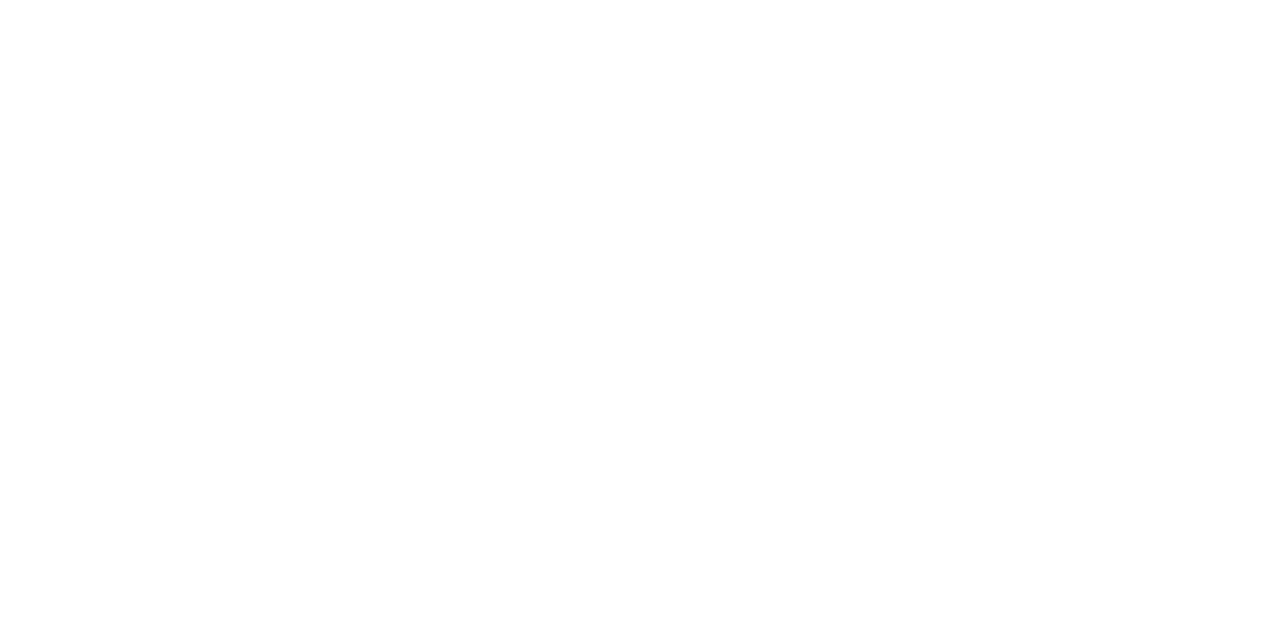
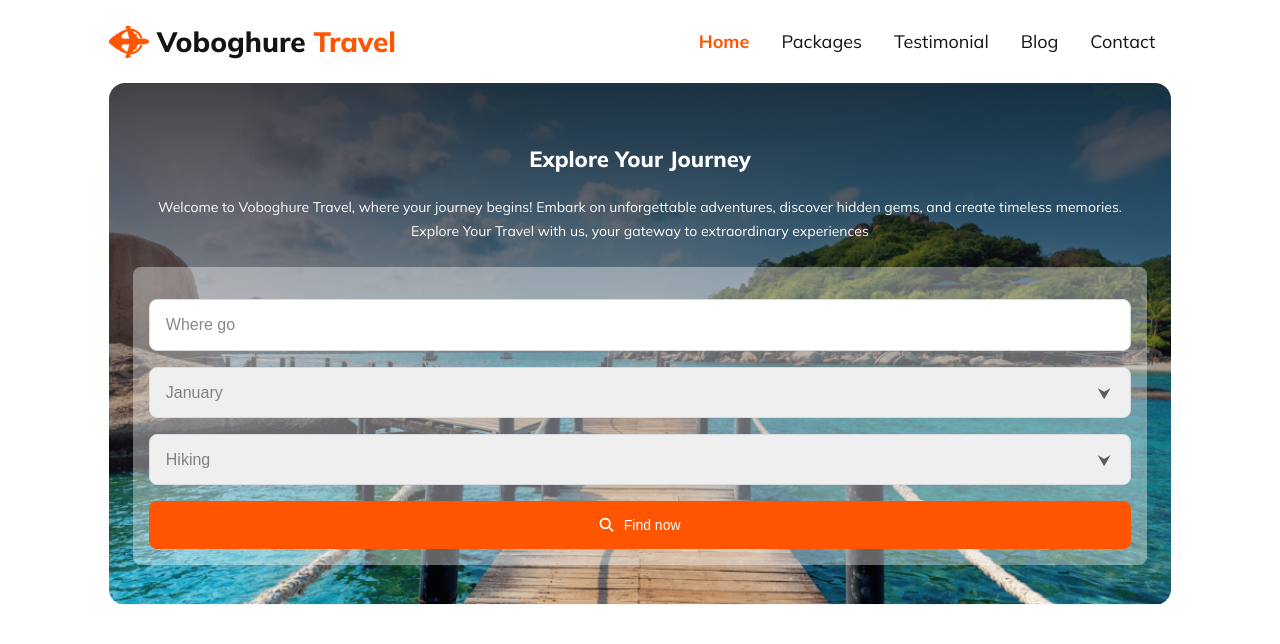
Before and after one commit to JuborajSujon/voboghure-travel, a plain HTML site: page index.html in a window 1280 px wide. Drawn offline with Linux system fonts and the light colour scheme.

Commit message:
Added header section content and style

```diff
--- a/css/responsive.css
+++ b/css/responsive.css
@@ -1,16 +1,96 @@
 /* Mobile Media Query */
 
 @media only screen and (min-width: 600px) {
+  .container {
+    max-width: 88%;
+  }
+  .header-section-container {
+    flex-direction: column;
+    gap: 2rem;
+  }
+  .toggler-label {
+    display: none;
+  }
+  .menu {
+    display: flex;
+    gap: 2rem;
+  }
+  .menu .menu-list {
+    display: flex;
+    flex-direction: row;
+    gap: 2rem;
+  }
+  .menu .menu-list li {
+    width: max-content;
+  }
+
+  .menu .menu-list li a {
+    color: var(--primary-color);
+    font-size: 1.125rem;
+    font-weight: 400;
+    line-height: 1.5rem;
+    padding: 0.5rem 1rem;
+    border-radius: 0.5rem;
+    transition: all 0.3s ease-in-out;
+    cursor: pointer;
+    border: none;
+    outline: none;
+    width: max-content;
+  }
+
+  .menu .menu-list li a:hover {
+    color: var(--clr-white);
+    font-size: 1.125rem;
+    background: var(--secondary-color);
+  }
+
+  .menu .menu-list li a.active {
+    color: var(--secondary-color);
+    font-size: 1.125rem;
+    font-weight: 700;
+  }
+  .menu .menu-list li a.active:hover {
+    background: var(--secondary-color);
+    color: var(--clr-white);
+    font-size: 1.125rem;
+    font-weight: 700;
+  }
 }
 
 /* Tablet Media Query */
 
 @media only screen and (min-width: 768px) {
+  .container {
+    max-width: 83%;
+  }
+  .logo img {
+    width: 2.5rem;
+    height: 2rem;
+  }
+  .logo .heading-3__small {
+    font-size: 1.75rem;
+  }
 }
 
 /* Laptop / Desktop Media Query */
 
 @media only screen and (min-width: 992px) {
+  .header-section-container {
+    flex-direction: row;
+  }
+  .logo .heading-3__small {
+    width: max-content;
+  }
+
+  .menu {
+    display: flex;
+    gap: 1rem;
+  }
+  .menu .menu-list {
+    gap: 0rem;
+  }
+
+  /*  */
 }
 
 /* Large Media Query */
--- a/css/style.css
+++ b/css/style.css
@@ -56,63 +56,57 @@ a {
 }
 
 .heading-1 {
-  color: var(--clr-white);
-  font-size: 4rem;
+  color: var(--primary-color);
+  font-size: 1.375rem;
   font-weight: 800;
 }
 
 .heading-2 {
   color: var(--primary-color);
-  font-size: 2.5rem;
+  font-size: 1.25rem;
   font-weight: 800;
 }
 
 .heading-3 {
-  color: var(--primary-color);
-  font-size: 2.25rem;
-  font-weight: 800;
+  color: var(--clr-white);
+  font-size: 1.25rem;
+  font-weight: 700;
 }
 
-.sub-heading {
+.text-dark {
   color: var(--primary-color);
-  font-size: 1.5rem;
-  font-weight: 800;
+  font-size: 0.875rem;
+  font-weight: 700;
+  line-height: 1.71rem;
 }
 
-.img-heading {
-  color: var(--clr-white);
-  font-size: 1.75rem;
-  font-weight: 800;
+.text-medium {
+  color: var(--clr-grey-medium);
+  font-size: 0.875rem;
+  font-weight: 400;
+  line-height: 1.5rem;
 }
 
-.list-1 {
-  color: var(--clr-gray);
-  font-size: 1.125rem;
+.text-light {
+  color: var(--clr-grey-light);
+  font-size: 0.875rem;
   font-weight: 400;
-}
-.list-2 {
-  color: var(--primary-color);
-  font-size: 1rem;
-  font-weight: 700;
-  line-height: 1.625rem;
+  line-height: 1.5rem;
 }
 
-.text-grey-medium {
-  color: var(--clr-grey-medium);
+.primary-input {
+  display: block;
+  width: 100%;
+  padding: 1rem;
+  border-radius: 0.5rem;
+  border: 1px solid var(--clr-slate-100);
+  outline: none;
   font-size: 1rem;
   font-weight: 400;
-  line-height: 1.625rem;
+  color: var(--clr-grey-medium);
 }
-
-.text-grey-light {
-  color: var(--clr-grey-light);
-  font-size: 1rem;
-  font-weight: 400;
-  line-height: 1.625rem;
-}
-
-.input-text {
-  color: var(--clr-grey-medium);
+.primary-input::placeholder {
+  color: rgba(19, 19, 24, 0.5);
   font-size: 1rem;
   font-weight: 400;
 }
@@ -121,10 +115,111 @@ a {
   display: inline-block;
   background-color: var(--secondary-color);
   color: var(--clr-white);
-  font-size: 1.25rem;
+  font-size: 1rem;
   font-weight: 800;
   padding: 1rem 2rem;
   border: none;
   border-radius: 0.5rem;
 }
 /* Reusable Utility classes end */
+
+/* Header Section Start */
+/* Navbar Section Start */
+.header-section-container {
+  display: flex;
+  justify-content: space-between;
+  align-items: center;
+  padding: 1.5rem 0;
+}
+
+.logo {
+  display: flex;
+  align-items: center;
+  justify-content: flex-start;
+  gap: 0.5rem;
+  cursor: pointer;
+}
+.logo img {
+  width: 2.3rem;
+  height: 2rem;
+}
+.heading-3__brand-name {
+  color: var(--secondary-color);
+}
+
+#toggler {
+  display: none;
+}
+.menu {
+  display: none;
+}
+
+.toggler-label i {
+  font-size: 2rem;
+}
+
+.heading-3__small {
+  font-size: 1.75rem;
+}
+
+/* banner container */
+.bander-container {
+  border-radius: 16px;
+  background: linear-gradient(
+      180deg,
+      rgba(19, 19, 24, 0.8) 0%,
+      rgba(19, 19, 24, 0) 100%
+    ),
+    url("../Images/Group13.png");
+  background-size: cover;
+  background-repeat: no-repeat;
+  background-position: center;
+  padding: 2.5rem 1.5rem;
+}
+.heading-1__banner {
+  color: var(--clr-white);
+  text-align: center;
+  line-height: 2.5rem;
+  padding: 1rem 0;
+}
+.text-light__banner {
+  color: var(--clr-white);
+  text-align: center;
+  line-height: 1.5rem;
+  padding: 0 0 1.5rem 0;
+}
+
+.user-form {
+  padding: 1rem;
+  border-radius: 0.5rem;
+  background-color: #ffffff60;
+  display: flex;
+  flex-direction: column;
+  gap: 1rem;
+}
+
+.user-form select {
+  color: rgba(19, 19, 24, 0.5);
+  appearance: none;
+}
+.user-form .select-container {
+  position: relative;
+}
+.user-form .select-container::after {
+  content: "\2B9F";
+  font-size: 1rem;
+  position: absolute;
+  top: 50%;
+  right: 1.25rem;
+  transform: translateY(-50%);
+  color: #5a5a5d;
+}
+
+.primary-btn__userform {
+  font-size: 0.875rem;
+  font-weight: 500;
+}
+
+.primary-btn__userform i {
+  margin-right: 0.4rem;
+}
--- a/index.html
+++ b/index.html
@@ -3,7 +3,7 @@
   <head>
     <meta charset="UTF-8" />
     <meta name="viewport" content="width=device-width, initial-scale=1.0" />
-    <title>Influencer Gear</title>
+    <title>Voboghure Travel</title>
 
     <!-- Font awesome cdn link -->
     <link
@@ -21,7 +21,82 @@
   </head>
   <body>
     <!-- Header section start -->
-    <header></header>
+    <header class="header-section">
+      <!-- Navbar Section Start -->
+      <section class="container header-section-container">
+        <div class="logo">
+          <img src="./Images/logo.png" alt="Brand logo" />
+          <h2 class="heading-1 heading-3__small">
+            Voboghure <span class="heading-3__brand-name">Travel</span>
+          </h2>
+        </div>
+
+        <label class="toggler-label" for="toggler">
+          <i class="fa-solid fa-bars"></i>
+        </label>
+        <input type="checkbox" id="toggler" />
+
+        <nav class="menu">
+          <ul class="menu-list">
+            <li><a class="active" href="#">Home</a></li>
+            <li><a href="#">Packages</a></li>
+            <li><a href="#">Testimonial</a></li>
+            <li><a href="#">Blog</a></li>
+            <li><a href="#">Contact</a></li>
+          </ul>
+        </nav>
+      </section>
+      <!-- Navbar Section End -->
+
+      <!-- Banner section start -->
+      <section class="banner">
+        <div class="container bander-container">
+          <div class="banner-content">
+            <h1 class="heading-1 heading-1__banner">Explore Your Journey</h1>
+            <p class="text-light text-light__banner">
+              Welcome to Voboghure Travel, where your journey begins! Embark on
+              unforgettable adventures, discover hidden gems, and create
+              timeless memories. Explore Your Travel with us, your gateway to
+              extraordinary experiences
+            </p>
+          </div>
+          <div class="banner-form-container">
+            <form class="user-form">
+              <!-- Destination input -->
+              <label for="destination"></label>
+              <input
+                class="primary-input"
+                type="text"
+                name="destination"
+                id="destination"
+                placeholder="Where go" />
+
+              <!-- Date input -->
+              <div class="select-container">
+                <select class="primary-input" name="date" id="date">
+                  <option value="date" disabled>When</option>
+                  <option value="January">January</option>
+                </select>
+              </div>
+
+              <!-- Select type -->
+              <div class="select-container">
+                <select class="primary-input" name="type" id="type">
+                  <option value="type" disabled>Type</option>
+                  <option value="Hiking">Hiking</option>
+                  <option value="Camping">Camping</option>
+                </select>
+              </div>
+
+              <button class="primary-btn primary-btn__userform">
+                <i class="fa-solid fa-magnifying-glass"></i>
+                Find now
+              </button>
+            </form>
+          </div>
+        </div>
+      </section>
+    </header>
     <!-- Header section end -->
     <!-- Main section start -->
     <main></main>
```
Also changed, not shown: Images/Group13.png (renamed from Images/Group 13 (1) (1).png), Images/Group39.png (renamed from Images/Group 39.png), Images/Group40.png (renamed from Images/Group 40.png), Images/Group40089.png (renamed from Images/Group 40089.png), Images/Rectangle10.png (renamed from Images/Rectangle 10.png), Images/Rectangle11.png (renamed from Images/Rectangle 11.png), Images/Rectangle4.png (renamed from Images/Rectangle 4.png), Images/Rectangle5.png (renamed from Images/Rectangle 5.png), Images/Rectangle6.png (renamed from Images/Rectangle 6.png), Images/Rectangle7.png (renamed from Images/Rectangle 7.png), Images/Rectangle8-1.png (renamed from Images/Rectangle 8 (1).png), Images/Rectangle8.png (renamed from Images/Rectangle 8.png), Images/Rectangle9.png (renamed from Images/Rectangle 9.png), Images/logo.png (renamed from Images/Group 40071 (2).png).
